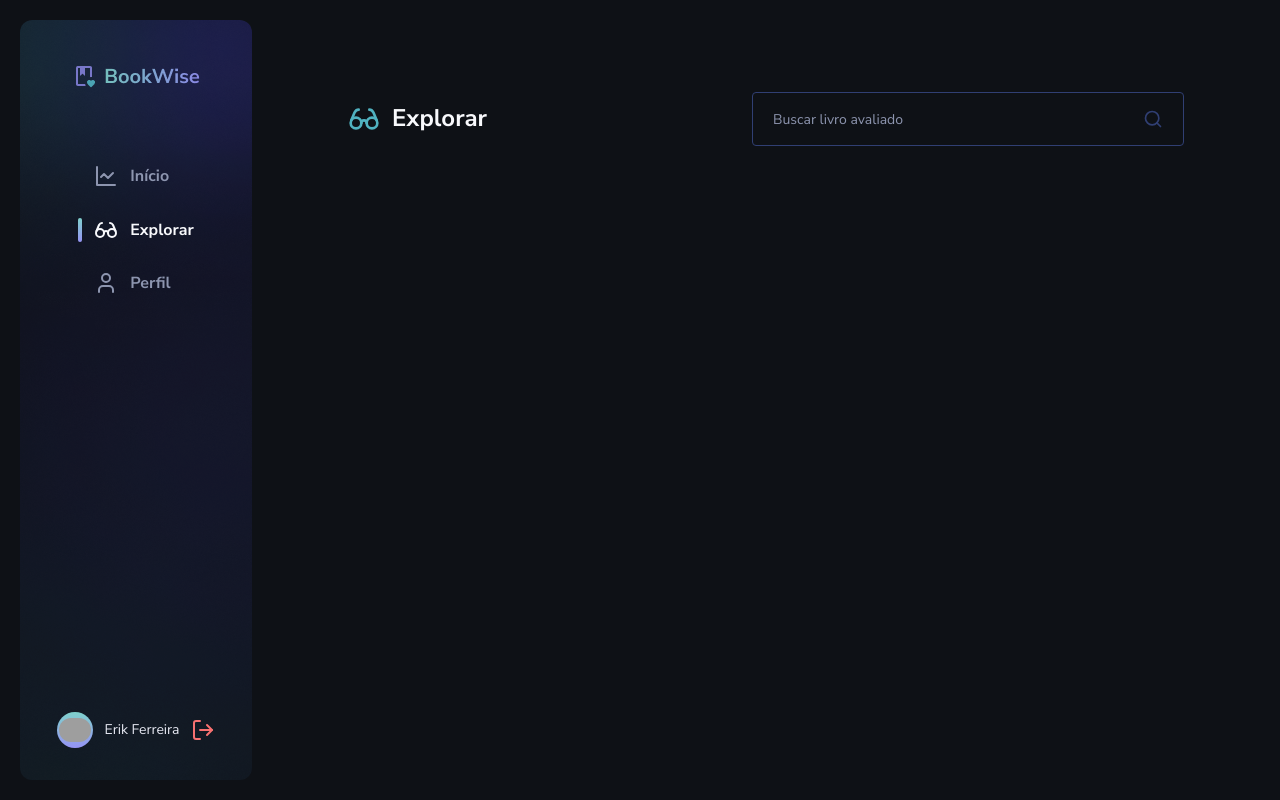
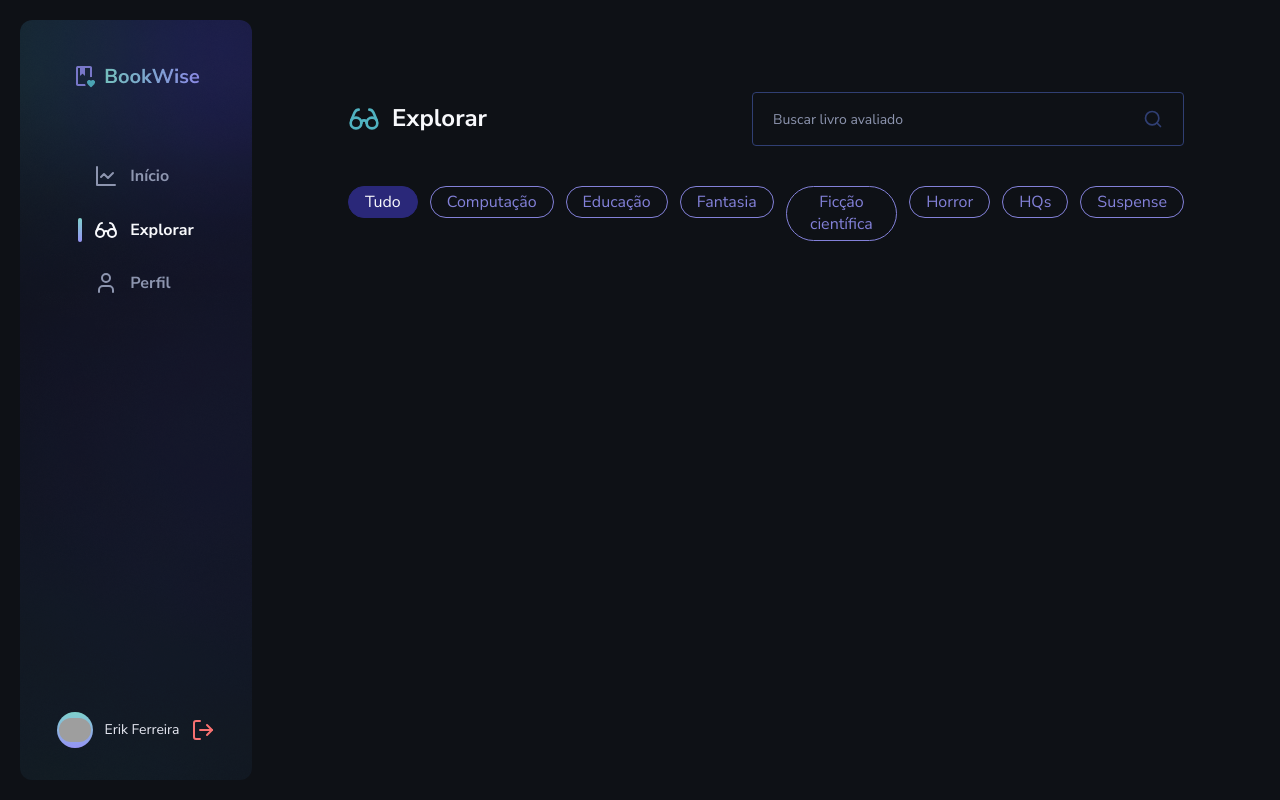
Before and after one commit to erik-ferreira/book-wise, a Next.js app: page /explorer in a window 1280 px wide. Built offline with nearby package versions, Linux system fonts and the light colour scheme; grey boxes are pictures that could not be loaded.

Commit message:
feat: create component NavBar

```diff
--- a/src/app/(with-sidebar)/explorer/page.tsx
+++ b/src/app/(with-sidebar)/explorer/page.tsx
@@ -1,11 +1,14 @@
 import { Glasses } from "lucide-react"
 
 import { Header } from "@/components/Header"
+import { NavBar } from "@/components/NavBar"
 
 export default function Explorer() {
   return (
     <>
       <Header label="Explorar" icon={Glasses} showInputSearch />
+
+      <NavBar />
     </>
   )
 }
--- /dev/null
+++ b/src/components/NavBar.tsx
@@ -0,0 +1,47 @@
+"use client"
+
+import { useState } from "react"
+import classnames from "classnames"
+
+import { CategoryProps, categoriesDefaultNavBar } from "../defaults/navbar"
+
+export function NavBar() {
+  const [categoriesFiltered, setCategoriesFiltered] = useState<CategoryProps[]>(
+    categoriesDefaultNavBar
+  )
+
+  function handleToggleCategoryActive(id: number) {
+    setCategoriesFiltered((prevState) => {
+      const listCategoriesUpdated = prevState.map((category) => {
+        if (category.id === id) {
+          return { ...category, active: !category.active }
+        }
+
+        return category
+      })
+
+      return listCategoriesUpdated
+    })
+  }
+
+  return (
+    <div>
+      <ul className="flex gap-3">
+        {categoriesFiltered.map((category) => (
+          <li key={category.id}>
+            <button
+              className={classnames(
+                "py-1 px-4 rounded-full flex items-center justify-center leading-short border transition-colors hover:text-gray-100 hover:border-purple-100 hover:bg-purple-200",
+                { "bg-purple-200 border-purple-200": category.active },
+                { "border-purple-100 text-purple-100": !category.active }
+              )}
+              onClick={() => handleToggleCategoryActive(category.id)}
+            >
+              {category.label}
+            </button>
+          </li>
+        ))}
+      </ul>
+    </div>
+  )
+}
--- /dev/null
+++ b/src/defaults/navbar.ts
@@ -0,0 +1,48 @@
+export interface CategoryProps {
+  id: number
+  label: string
+  active: boolean
+}
+
+export const categoriesDefaultNavBar: CategoryProps[] = [
+  {
+    id: 1,
+    label: "Tudo",
+    active: true,
+  },
+  {
+    id: 2,
+    label: "Computação",
+    active: false,
+  },
+  {
+    id: 3,
+    label: "Educação",
+    active: false,
+  },
+  {
+    id: 4,
+    label: "Fantasia",
+    active: false,
+  },
+  {
+    id: 5,
+    label: "Ficção científica",
+    active: false,
+  },
+  {
+    id: 6,
+    label: "Horror",
+    active: false,
+  },
+  {
+    id: 7,
+    label: "HQs",
+    active: false,
+  },
+  {
+    id: 8,
+    label: "Suspense",
+    active: false,
+  },
+]
```
